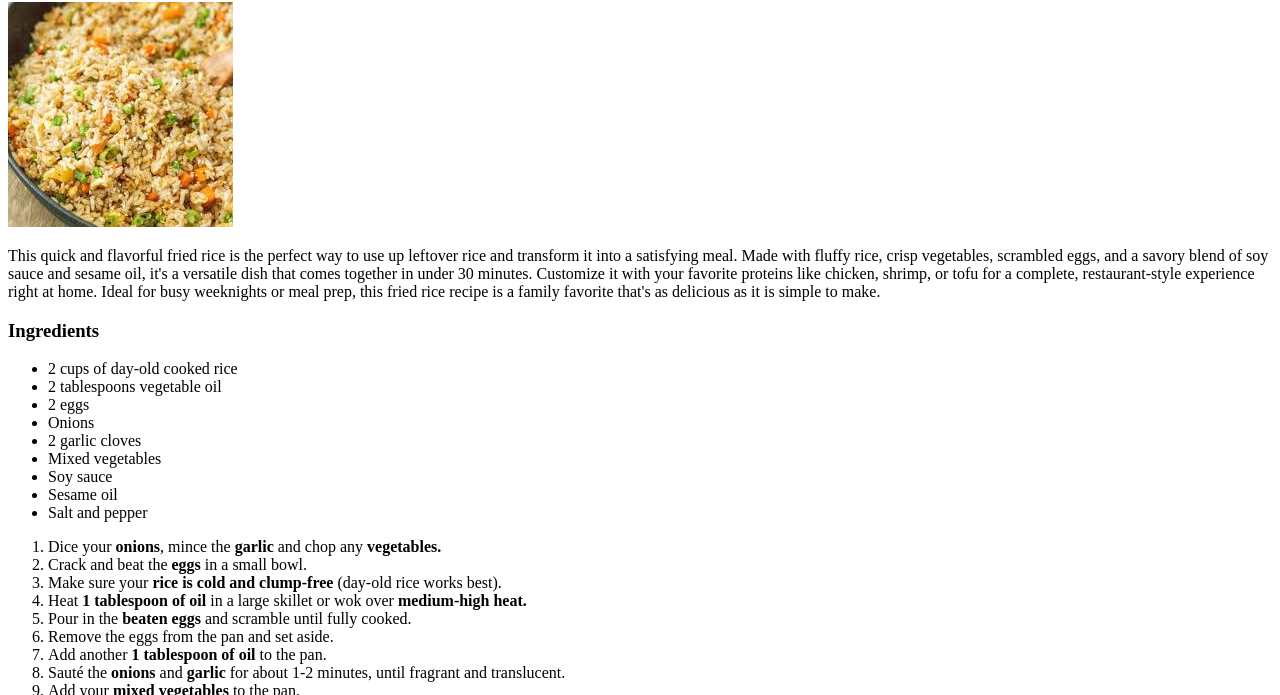
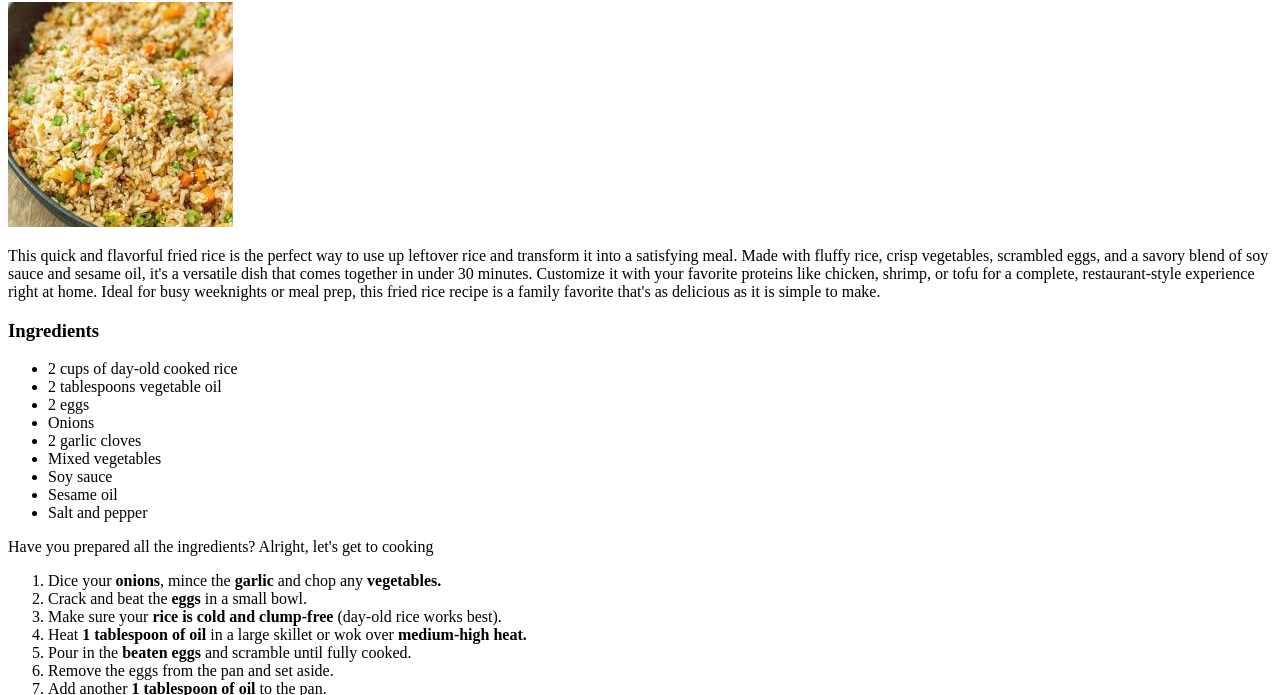
Before and after one commit to farhanredz/odin-recipes, a plain HTML site: page recipes/fried-rice.html in a window 1280 px wide. Shown: the part 104-799 px from the top of the page. Drawn offline with Linux system fonts and the light colour scheme.

Commit message:
Added small title for instructions

```diff
--- a/recipes/fried-rice.html
+++ b/recipes/fried-rice.html
@@ -21,6 +21,7 @@
             <li>Sesame oil</li>
             <li>Salt and pepper</li>
         </ul>
+        <p>Have you prepared all the ingredients? Alright, let's get to cooking</p>
         <ol>
             <li>Dice your <strong>onions</strong>, mince the <strong>garlic</strong> and chop any <strong>vegetables.</strong></li>
             <li>Crack and beat the <strong>eggs</strong> in a small bowl.</li>
```
